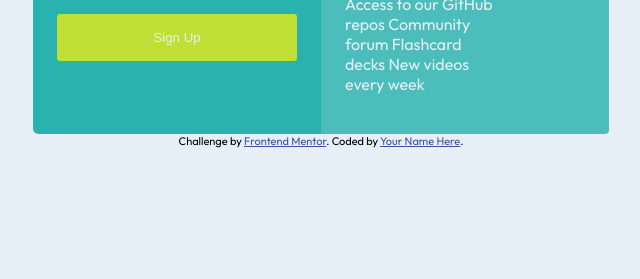
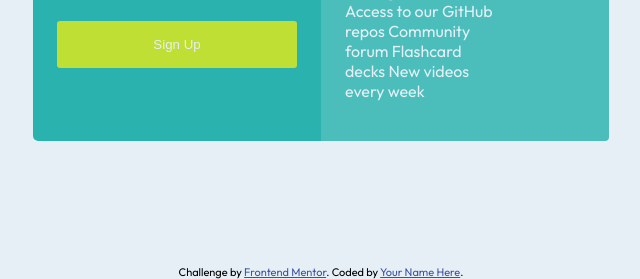
Before and after one commit to Blue-fridge/single-price-grid-component-master, a plain HTML site: page index.html in a window 1280 px wide. Shown: the part 535-814 px from the top of the page, without its empty margins (319-959 px from the left). Drawn offline with Linux system fonts and the light colour scheme.

Commit message:
Update index.html

```diff
--- a/index.html
+++ b/index.html
@@ -52,7 +52,7 @@
     </main>
 
 
-  <foofter>
+    <footer>
       <p class="attribution">
         Challenge by <a href="https://www.frontendmentor.io?ref=challenge" target="_blank">Frontend Mentor</a>.
         Coded by <a href="#">Your Name Here</a>.
```
Lines whose indentation alone changed are shown as unchanged.
